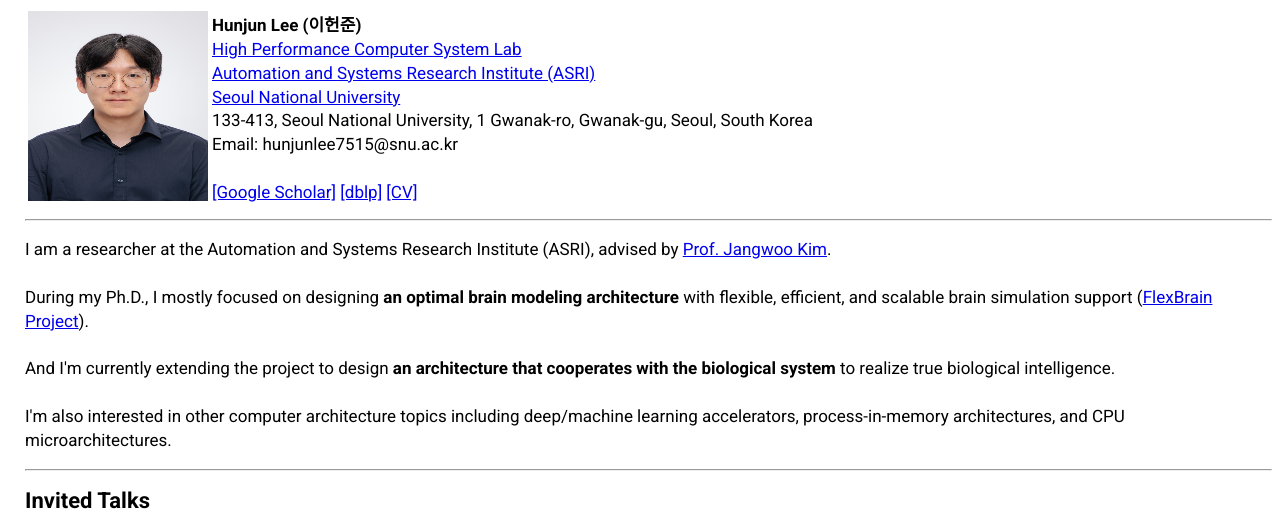
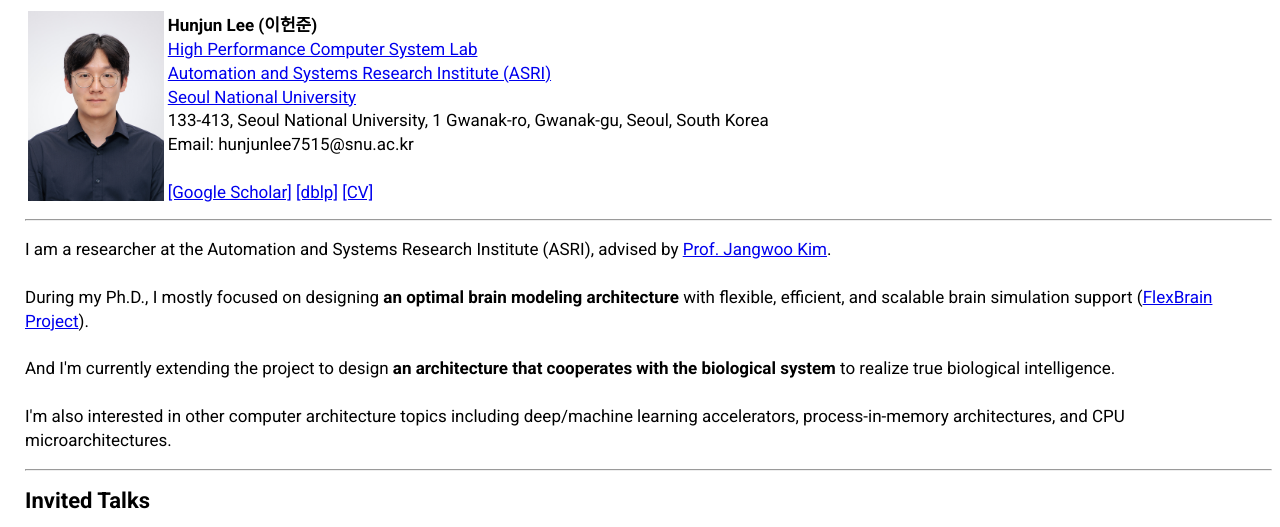
Before and after one commit to hunjunlee/hunjunlee.github.io, a plain HTML site: page index.html in a window 1280 px wide. Shown: the top 527 px of the page. Drawn offline with Linux system fonts and the light colour scheme.

Commit message:
changed picture ratio

```diff
--- a/index.html
+++ b/index.html
@@ -61,7 +61,7 @@ color: #000;
 <!-- Profile -->
 <table border=0>
     <tr>
-        <td align=left> <img src="hunjun.jpg" width="180" height="190"></td>
+        <td align=left> <img src="hunjun.jpg" height="190"></td>
         <td align=left><b>Hunjun Lee (이헌준)</b><br>
             <a href="https://hpcs.snu.ac.kr">High Performance Computer System Lab</a><br>
             <a href="https://asri.snu.ac.kr/en/">Automation and Systems Research Institute (ASRI)</a><br>
```
